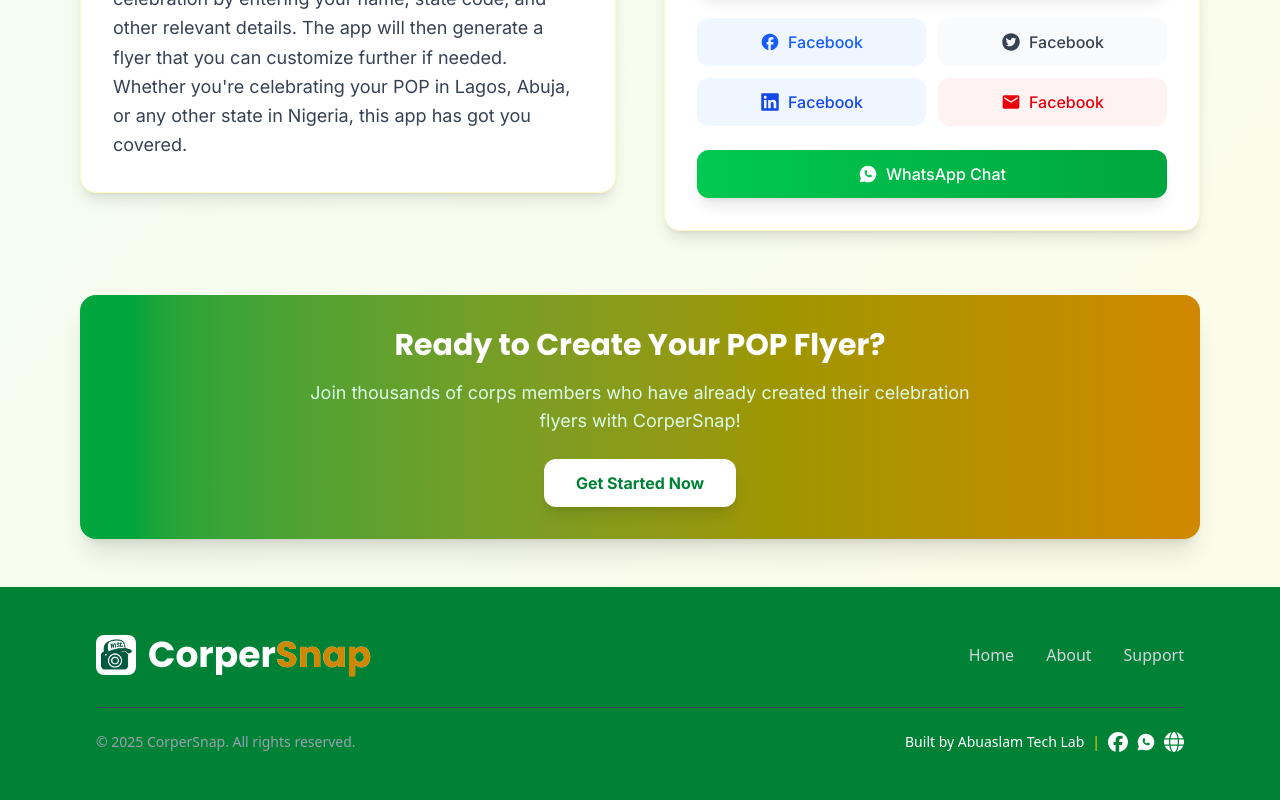
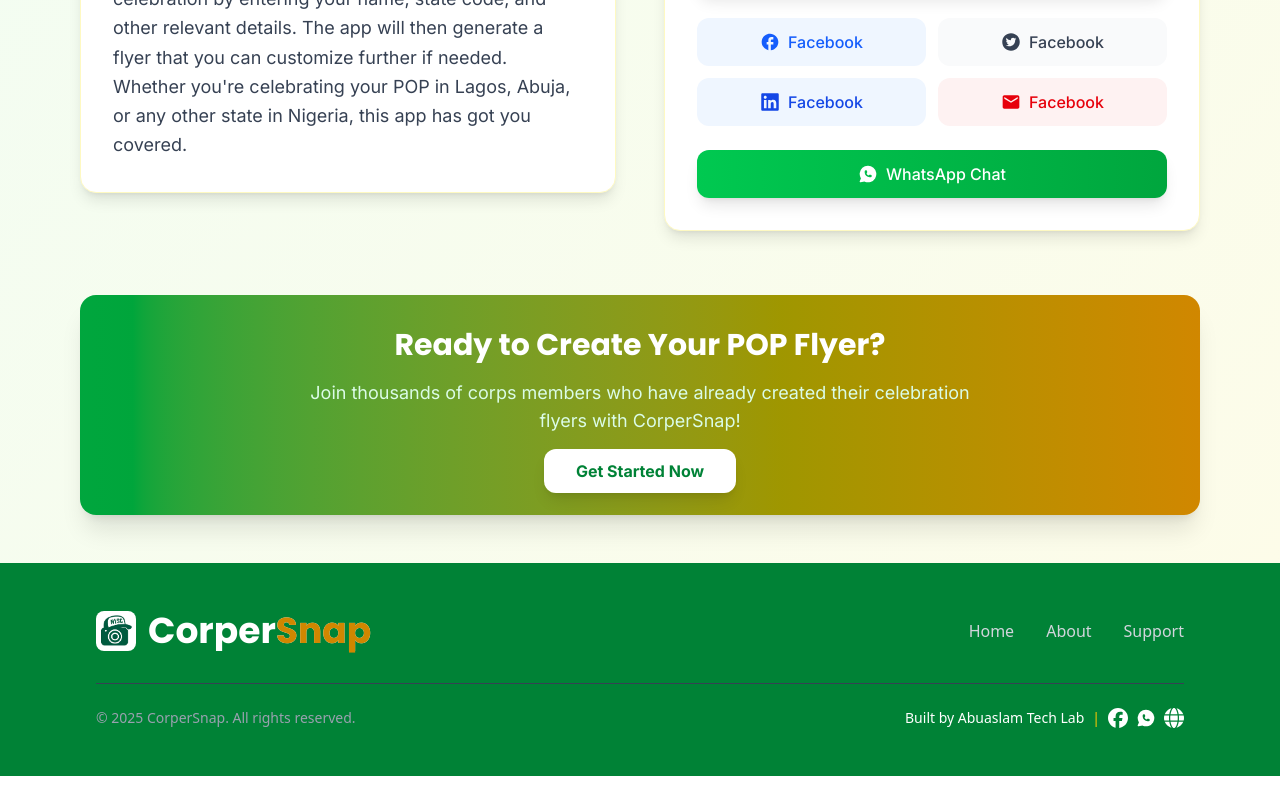
Before and after one commit to Abuaslamtech/corpersnap, a React (Vite) app: page /about in a window 1280 px wide. Shown: the part 784-1584 px from the top of the page. After the commit the page ends 1560 px from the top, so only its background shows below. Built offline with nearby package versions, Linux system fonts and the light colour scheme.

Commit message:
refactor About page to use Link component for navigation

```diff
--- a/src/pages/About.tsx
+++ b/src/pages/About.tsx
@@ -4,6 +4,7 @@
 import { TbBrandWhatsappFilled } from "react-icons/tb";
 import { AiFillTwitterCircle } from "react-icons/ai";
 import { FaLinkedin } from "react-icons/fa6";
+import { Link } from "react-router";
 
 function About() {
   return (
@@ -211,9 +212,9 @@
               Join thousands of corps members who have already created their
               celebration flyers with CorperSnap!
             </p>
-            <button className="bg-white text-green-700 font-inter font-bold py-3 px-8 rounded-xl hover:bg-gray-50 transition-colors duration-200 shadow-lg transform hover:scale-105">
+            <Link to="/auth" className="bg-white text-green-700 font-inter font-bold py-3 px-8 rounded-xl hover:bg-gray-50 transition-colors duration-200 shadow-lg transform hover:scale-105">
               Get Started Now
-            </button>
+            </Link>
           </div>
         </div>
       </div>
```
